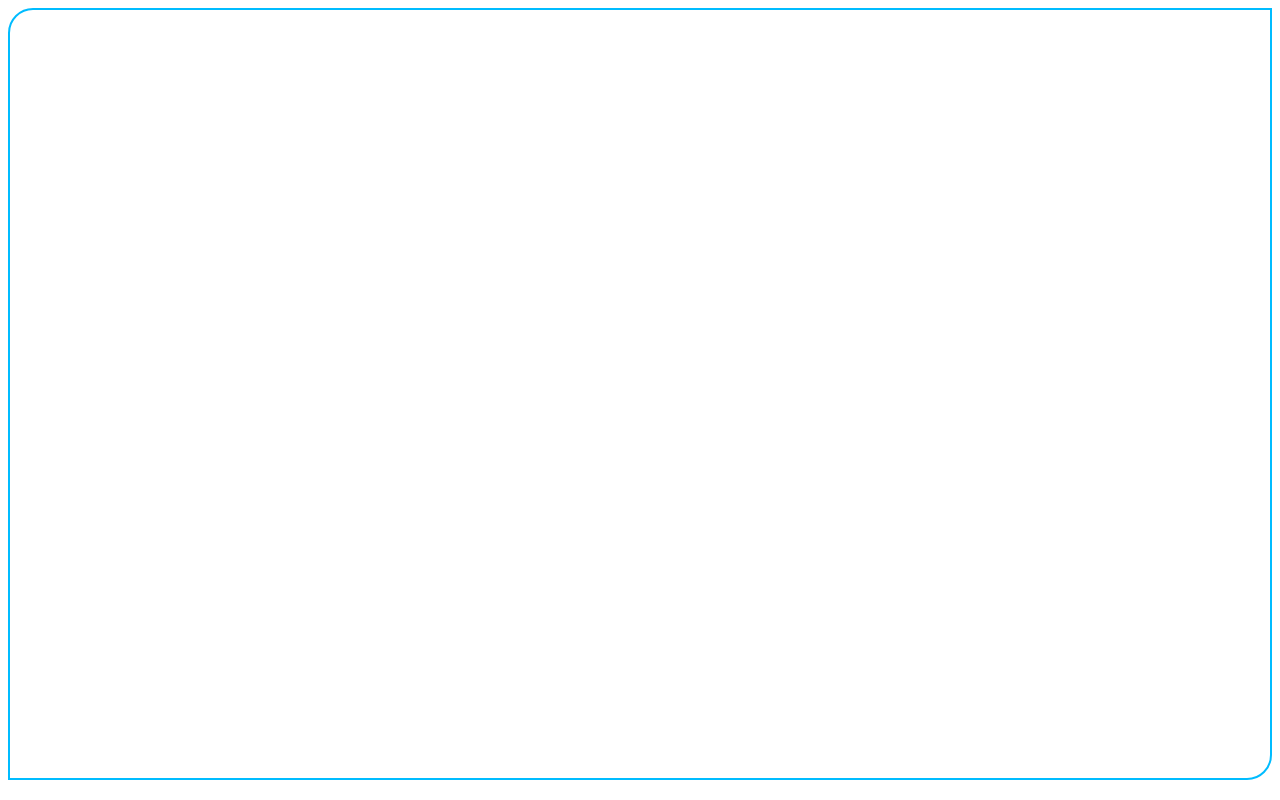
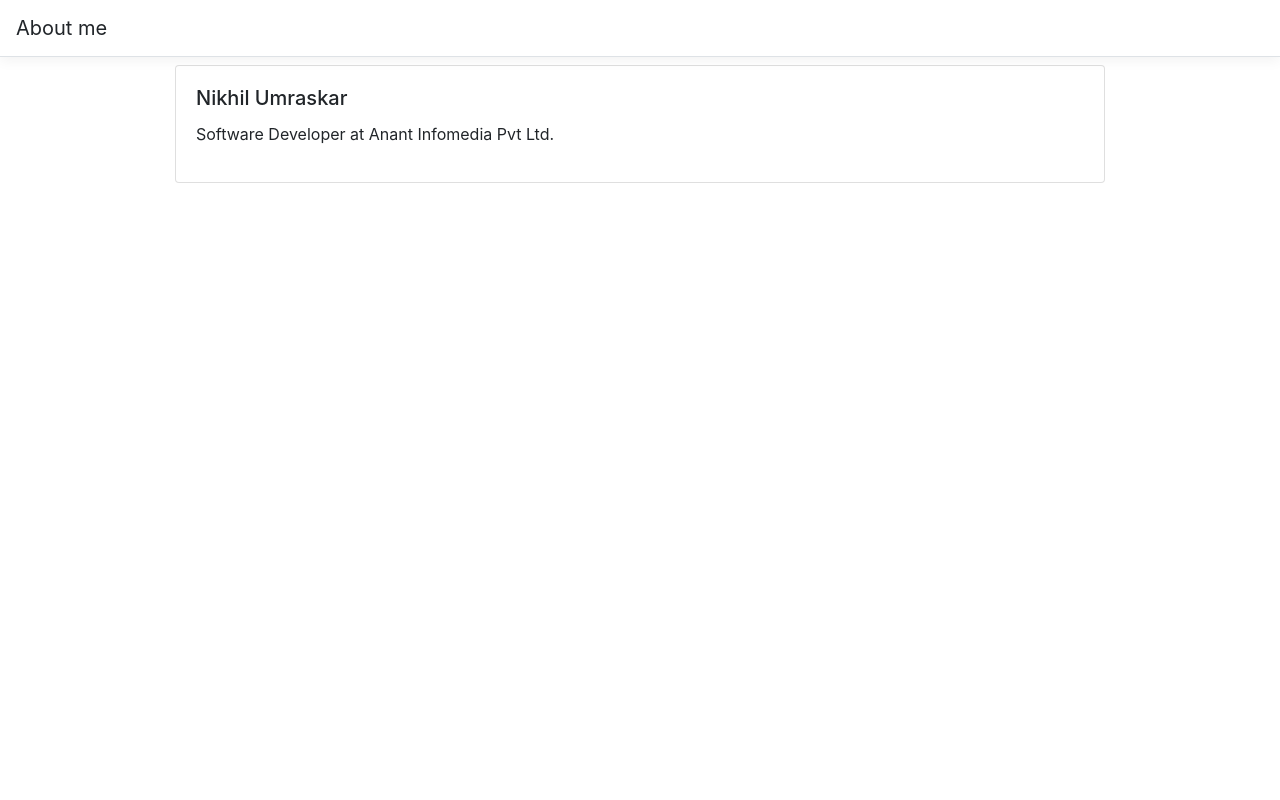
Before and after one commit to nikhilumraskar/about-me, a plain HTML site: page index.html in a window 1280 px wide. Drawn offline with nearby package versions, Linux system fonts and the light colour scheme.

Commit message:
into added

```diff
--- a/index.html
+++ b/index.html
@@ -2,14 +2,57 @@
 <html>
 <head>
 	<title>About Me</title>
-	<style>
+	<link rel="stylesheet" href="https://cdnjs.cloudflare.com/ajax/libs/twitter-bootstrap/4.0.0/css/bootstrap.css" />
+	<style type="text/css">
+		html {
+  font-size: 14px;
+}
+@media (min-width: 768px) {
+  html {
+    font-size: 16px;
+  }
+}
 
-		body{ cursor: not-allowed;border-radius: 25px 0px;border: 2px solid #00bcff;}
+.container {
+  max-width: 960px;
+}
 
-		body, html { height: 98% }
+.pricing-header {
+  max-width: 700px;
+}
+
+.card-deck .card {
+  min-width: 220px;
+}
+
+.border-top { border-top: 1px solid #e5e5e5; }
+.border-bottom { border-bottom: 1px solid #e5e5e5; }
+
+.box-shadow { box-shadow: 0 .25rem .75rem rgba(0, 0, 0, .05); }
+
+
 
 	</style>
+
 </head>
-<body >
+<body>
+
+	<nav class="site-header sticky-top ">
+	    <div class="d-flex flex-column flex-md-row align-items-center p-3 mb-2 bg-white border-bottom box-shadow">
+      <h5 class="my-0 mr-md-auto font-weight-normal">About me</h5>
+
+    </div>
+</nav>
+
+<div class="container">
+<div class="card">
+  <div class="card-body">
+    <h5 class="card-title">Nikhil Umraskar</h5>
+    <p >Software Developer at Anant Infomedia Pvt Ltd.</p>
+</p>
+  </div>
+</div>
+</div>
+
 </body>
 </html>
```
